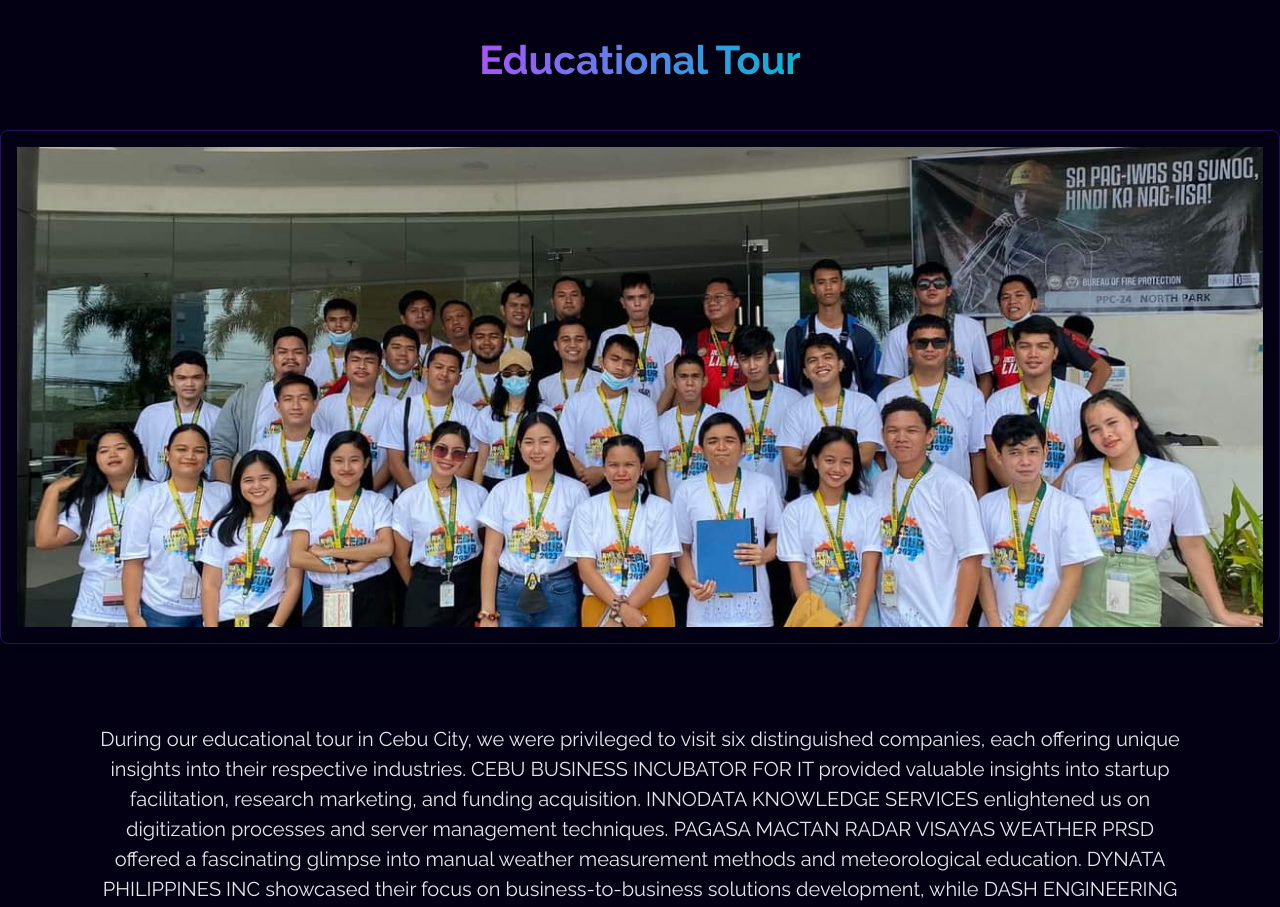
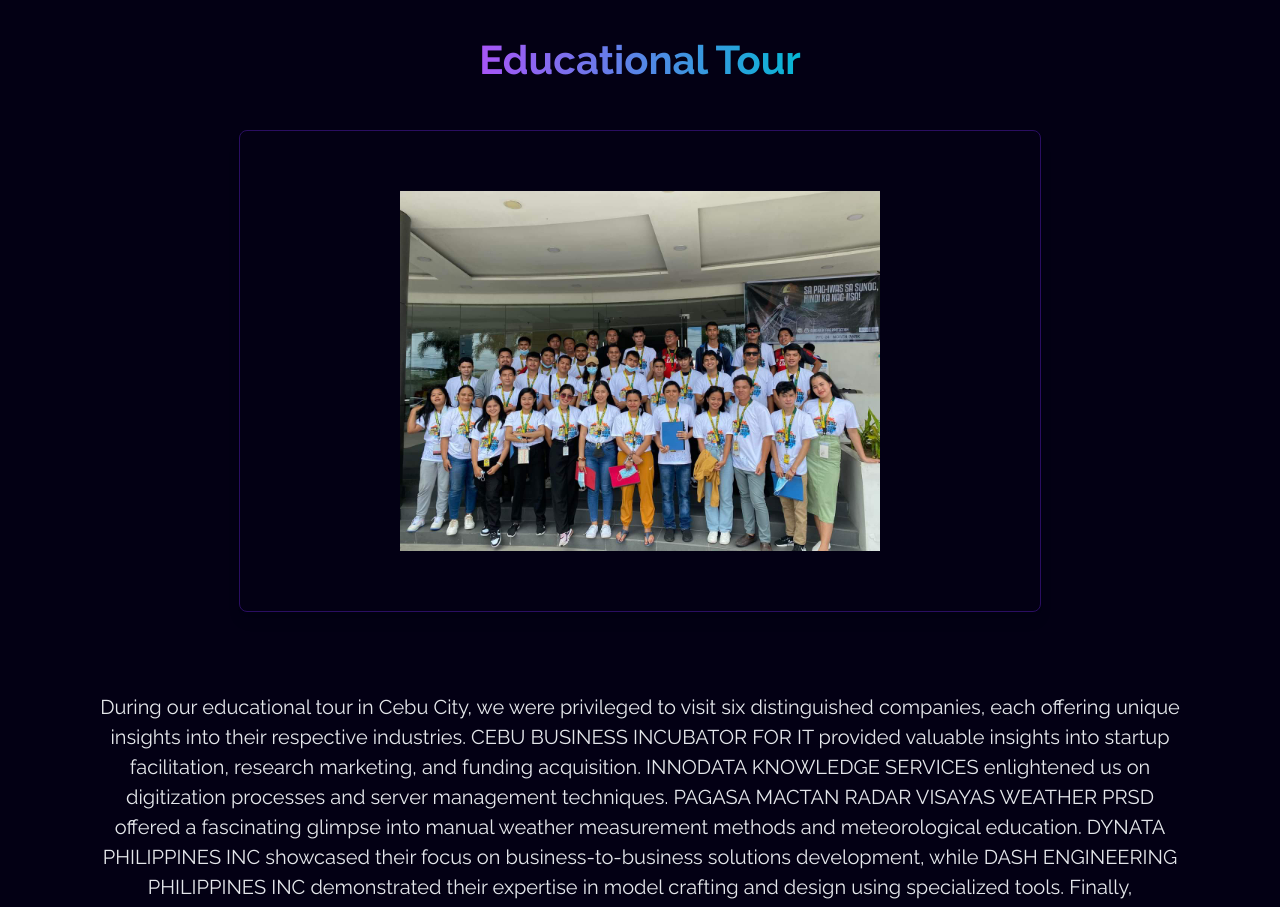
Before and after one commit to aaaaaarjay/rezura-blog, a Next.js app: page / in a window 1280 px wide. Shown: the part 7240-8147 px from the top of the page. Built offline with nearby package versions, Linux system fonts and the light colour scheme.

Commit message:
change try

```diff
--- a/app/globals.css
+++ b/app/globals.css
@@ -83,7 +83,7 @@ html {
   justify-content: center; /* Center the slides horizontally */
   align-items: center; /* Center the slides vertically */
   height: 60vh; /* Set container height as 60% of viewport height by default */
-  width: 100%; /* Ensure the container fills the entire width */
+  width: 60vh; /* Ensure the container fills the entire width */
 }
 
 .embla__slide {
--- a/components/main/Educationaltour.tsx
+++ b/components/main/Educationaltour.tsx
@@ -15,7 +15,7 @@ const Educationaltour = () => {
             <h1 className="text-[40px] font-bold text-transparent bg-clip-text bg-gradient-to-r from-purple-500 to-cyan-500 mt-20 mb-[40px] text-center">
                 Educational Tour
             </h1>
-            <div className="rounded-lg shadow-lg border border-[#2A0E61] p-4 items-center w-auto">
+            <div className="rounded-lg shadow-lg border border-[#2A0E61] px-40 items-center w-auto ">
             <EmblaCarousel />
             </div>
 
```
